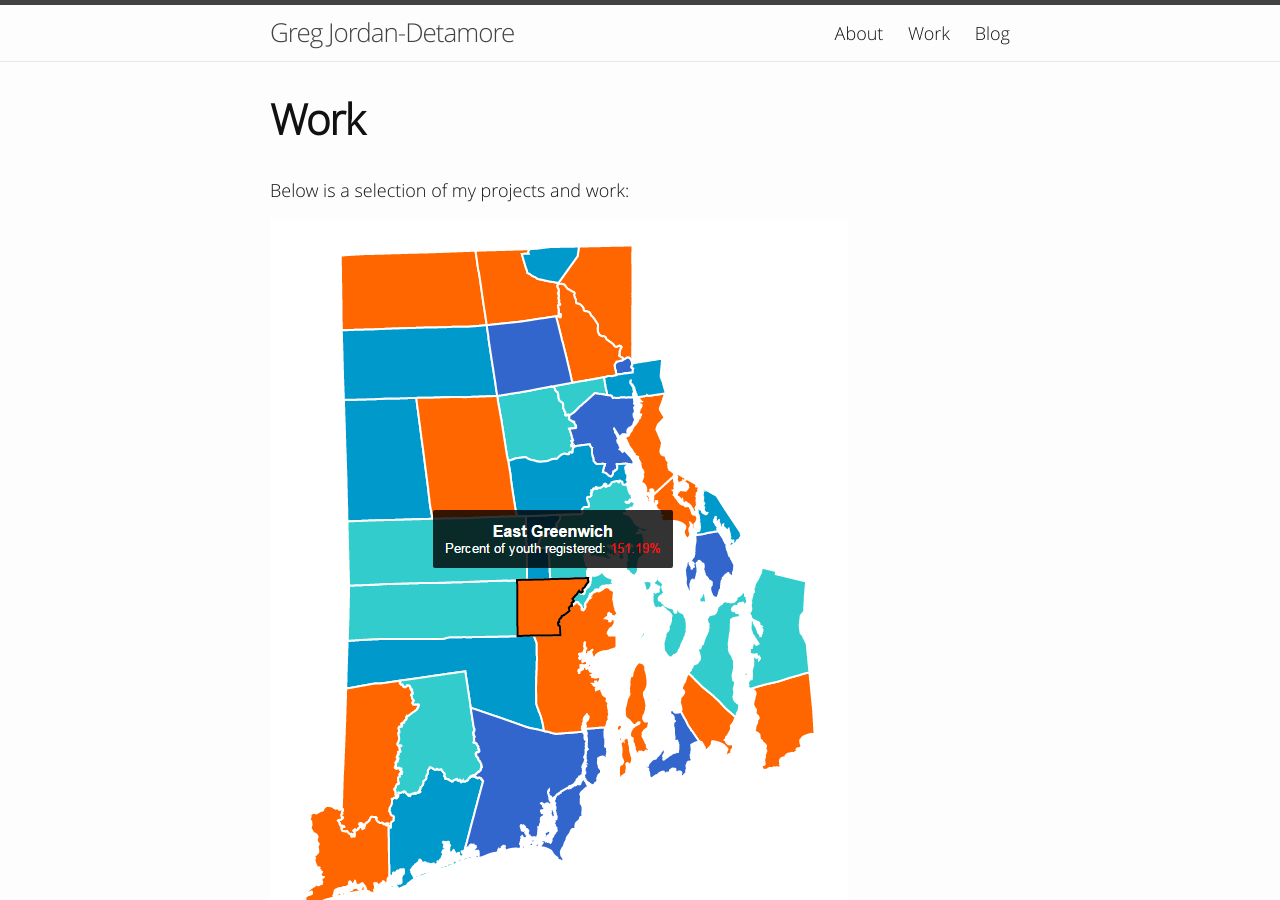
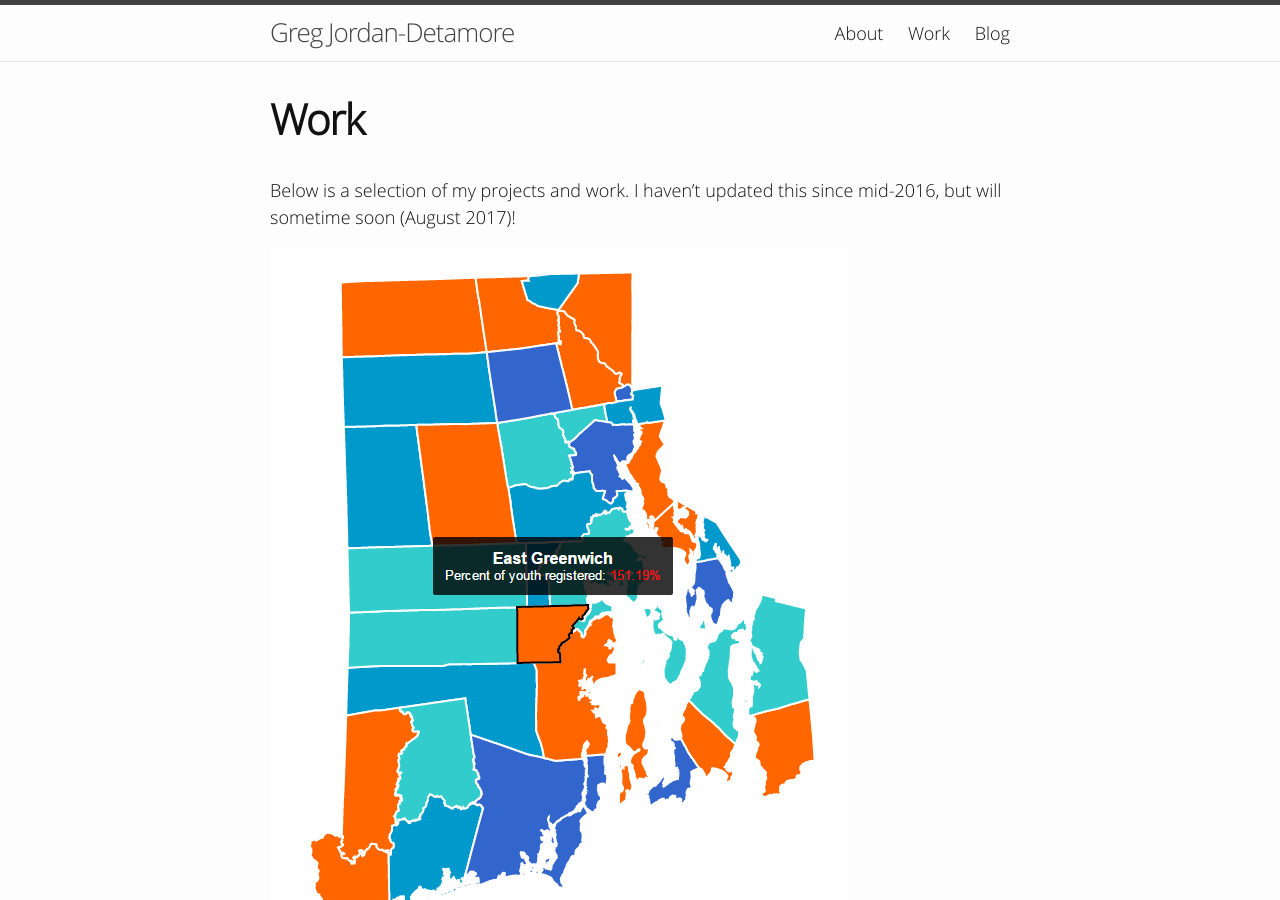
Before and after one commit to gregjd/gregjd.github.io, a Jekyll site: the page built from work/index.md, in a window 1280 px wide and 900 px high. Built offline with Jekyll 4.4.1, drawn with Linux system fonts in a browser that asks for light colours.

Commit message:
Add "this is outdated" statement

```diff
--- a/work/index.md
+++ b/work/index.md
@@ -5,7 +5,7 @@ layout: page
 order: 2
 ---
 
-Below is a selection of my projects and work:
+Below is a selection of my projects and work. I haven't updated this since mid-2016, but will sometime soon (August 2017)!
 
 ![Screenshot of Rhode Island interactive map](/images/RI_Interactive_Map_Screenshot.png)
 
```
